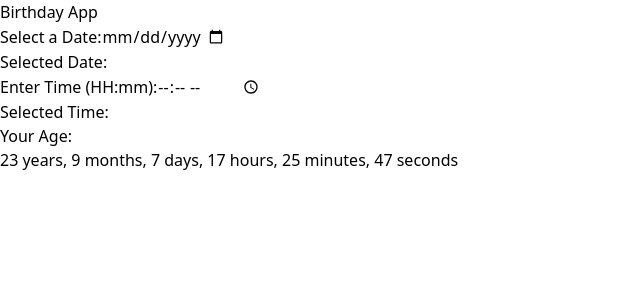
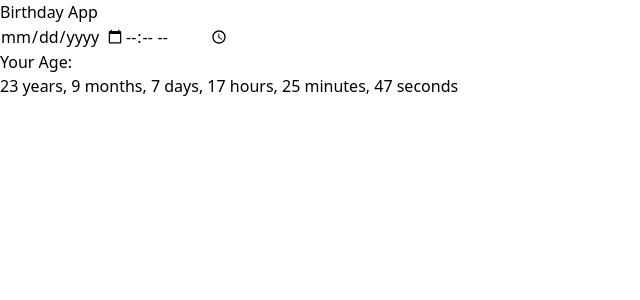
Before and after one commit to IlyaKrapivnoy/vue_birthday-app, a Vue app: page / in a window 1280 px wide. Shown: the top 300 px of the page, without its empty margins (0-640 px from the left). Built offline with nearby package versions, Linux system fonts and the light colour scheme.

Commit message:
change input fields

```diff
--- a/src/App.vue
+++ b/src/App.vue
@@ -5,7 +5,7 @@
     <h1 class="text-[100px] font-bold uppercase">Birthday App</h1>
 
     <div>
-      <label for="dateInput">Select a Date:</label>
+      <div class="flex justify-center gap-2">
         <input
           id="dateInput"
           type="date"
@@ -13,15 +13,14 @@
           @change="handleDateChange"
           :max="getCurrentDate()"
         />
-      <p>Selected Date: {{ selectedDate }}</p>
-      <label for="timeInput">Enter Time (HH:mm):</label>
+
         <input
           id="timeInput"
           type="time"
           v-model="selectedTime"
           @input="handleTimeChange"
         />
-      <p>Selected Time: {{ selectedTime }}</p>
+      </div>
       <h2 class="text-green-500">Your Age:</h2>
       <p v-if="showAgeCalculation">Calculating...</p>
       <p v-else>
```
Lines whose indentation alone changed are shown as unchanged.
